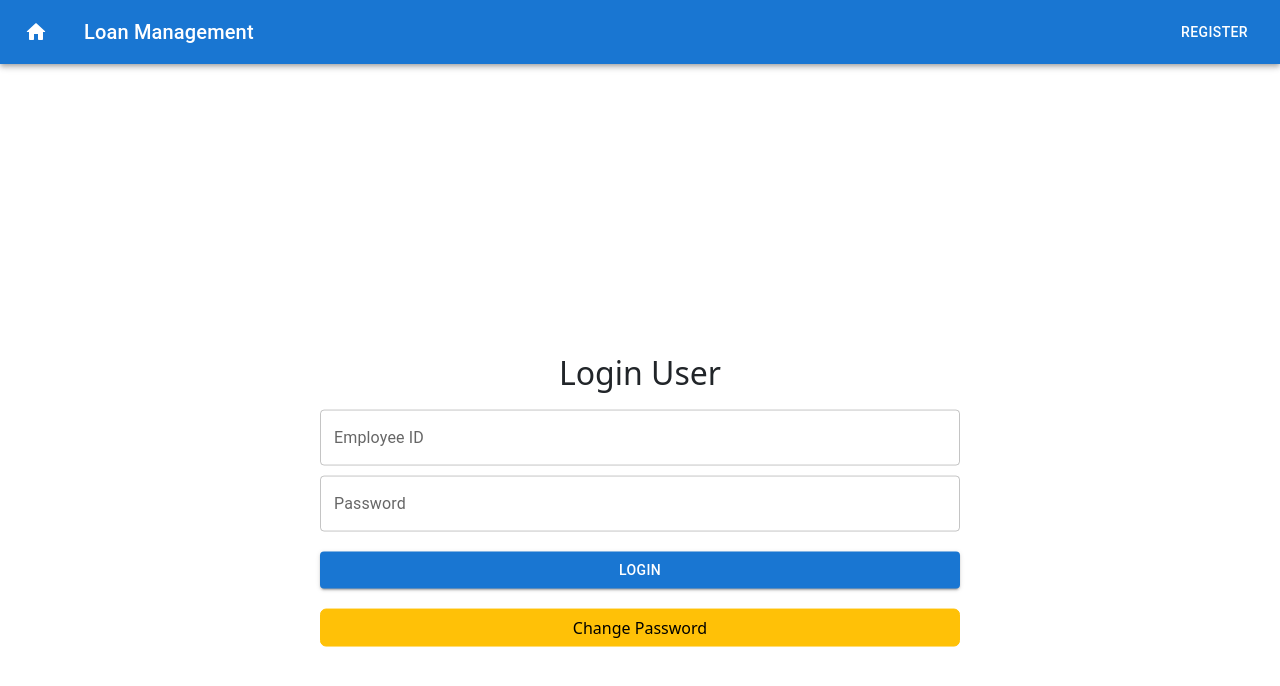
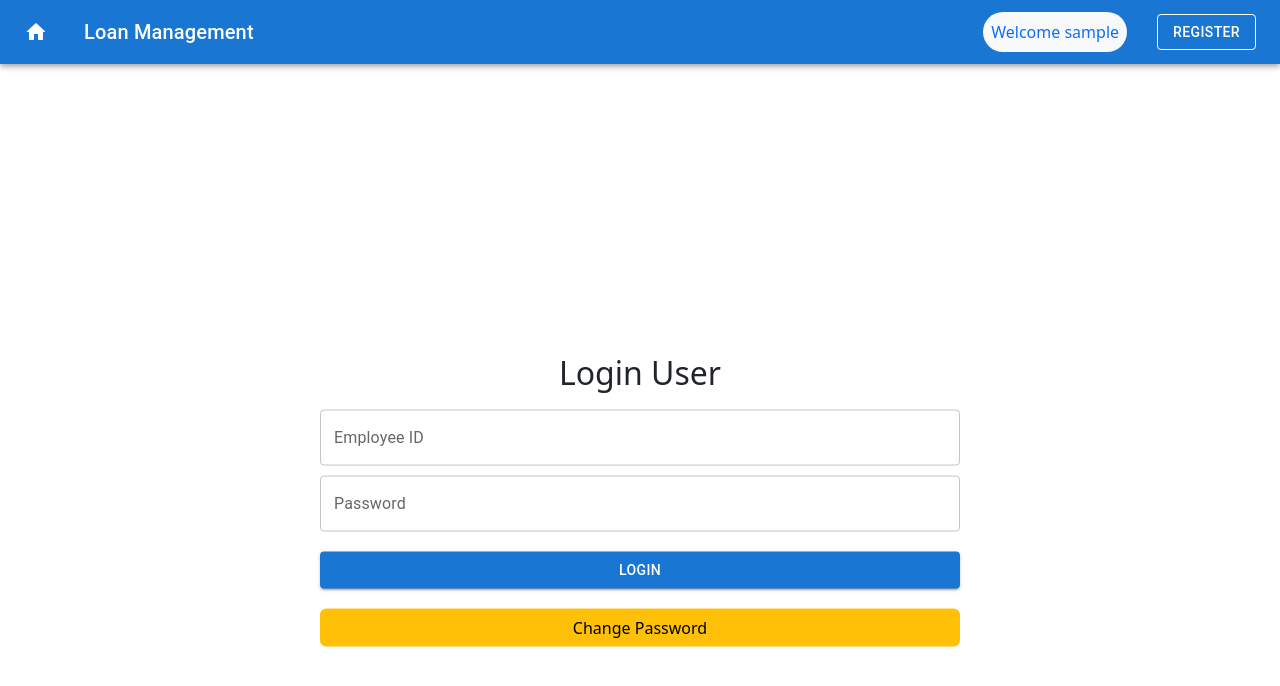
Before and after one commit to sakshijain009/Loan-Admin-Management-Application, a React (Vite) app in the folder frontend/: page /login in a window 1280 px wide. Shown: the top 686 px of the page. Built offline with nearby package versions, Linux system fonts and the light colour scheme; sample sign-in values are in the browser's storage.

Commit message:
added user profile appbar

```diff
--- a/frontend/src/components/Appbar.jsx
+++ b/frontend/src/components/Appbar.jsx
@@ -1,4 +1,4 @@
-import * as React from 'react';
+import React, {useEffect} from 'react';
 import AppBar from '@mui/material/AppBar';
 import Box from '@mui/material/Box';
 import Toolbar from '@mui/material/Toolbar';
@@ -8,10 +8,21 @@ import IconButton from '@mui/material/IconButton';
 import { useNavigate } from 'react-router-dom';
 import HomeRoundedIcon from '@mui/icons-material/HomeRounded';
 import { Link } from 'react-router-dom';
+import { palette } from '@mui/system';
 
 export default function Appbar({hbtn, bt}) {
   const navigate = useNavigate();
-
+  const [prof,setProf] = React.useState("");
+  useEffect( ()=> {
+    console.log(prof);
+    if(sessionStorage.getItem("username") != null) {
+      setProf(sessionStorage.getItem("username"));
+    }
+    if(sessionStorage.getItem("admin") != null) {
+      const p = JSON.parse(sessionStorage.getItem("admin")).username;
+      setProf(p);
+    }
+  }, [prof])
   return (
     <Box sx={{ flexGrow: 1 }}>
       <AppBar position="static">
@@ -40,7 +51,12 @@ export default function Appbar({hbtn, bt}) {
           <Typography variant="h6" component="div" sx={{ flexGrow: 1, paddingLeft:1 }}>
             Loan Management
           </Typography>
-          <Button color="inherit" onClick={()=>(navigate(`/${bt}`))}>{bt}</Button>
+          <div style={{display:'flex', justifyContent:'center', marginRight:30}}>
+          <Box component="span" sx={{flexGrow:1, p:1, borderRadius:8}} className="bg-light text-primary">
+            {prof && <Typography variant="h9" className="font-weight-bold">Welcome {prof}</Typography> }
+          </Box>
+          </div>
+          <Button variant="outlined" color="inherit" onClick={()=>(navigate(`/${bt}`))}>{bt}</Button>
         </Toolbar>
       </AppBar>
     </Box>
```
